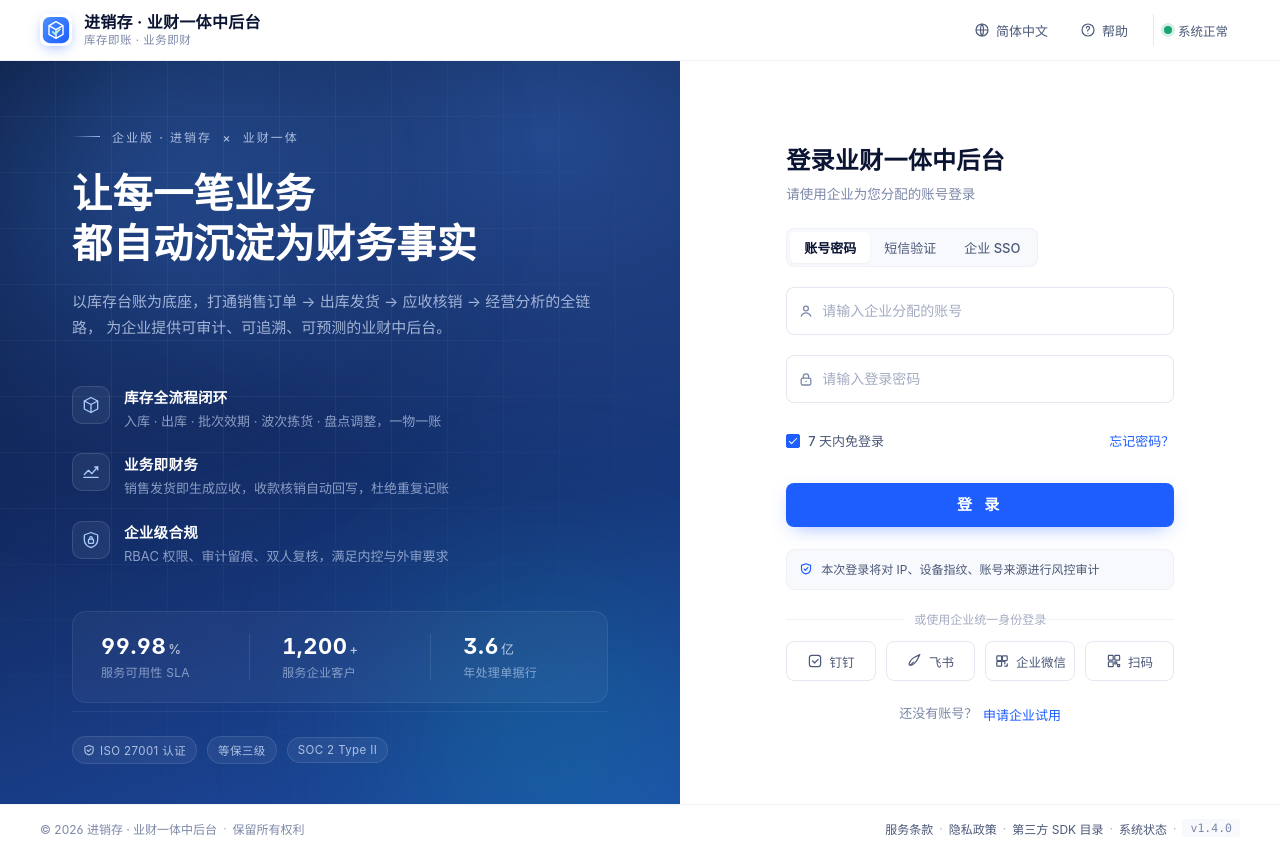
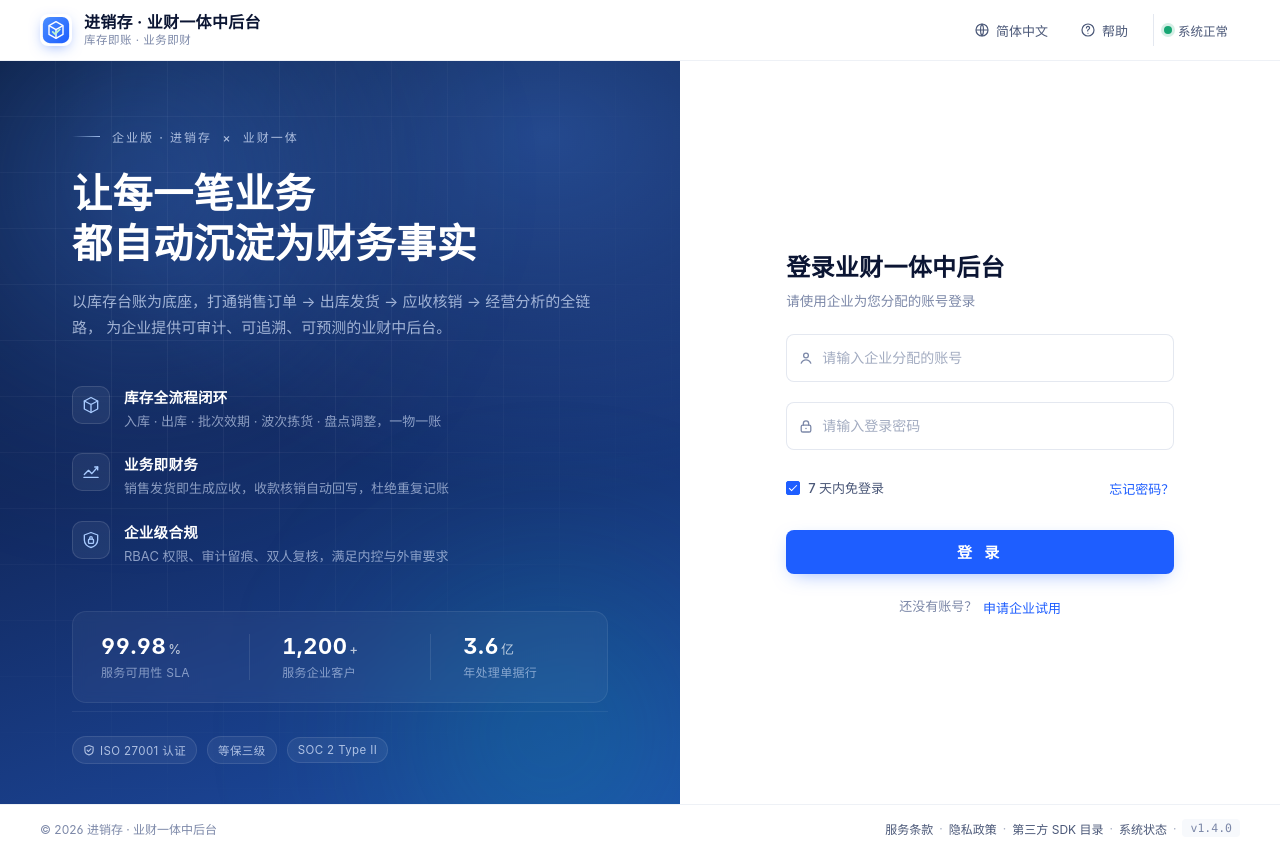
Before and after one commit to yeyege/psi-fin, a Vue app in the folder frontend-vue/: page /#/login in a window 1280 px wide. Built offline with nearby package versions, Linux system fonts and the light colour scheme; no server answers.

Commit message:
refactor(login): 去掉超出当前阶段的商业化字段(Tab/风控提示/SSO入口/保留所有权利)

```diff
--- a/frontend-vue/src/views/LoginView.vue
+++ b/frontend-vue/src/views/LoginView.vue
@@ -14,8 +14,6 @@ const userStore = useUserStore()
 const formRef = ref<FormInstance>()
 const loading = ref(false)
 const remember = ref(true)
-type LoginTab = 'password' | 'sms' | 'sso'
-const activeTab = ref<LoginTab>('password')
 const isMockEnv = import.meta.env.VITE_USE_MOCK === 'true'
 
 const form = reactive({ username: '', password: '' })
@@ -229,31 +227,6 @@ const comingSoon = (name: string) => ElMessage.info(`${name} 正在集成中，
             </p>
           </div>
 
-          <!-- 登录方式切换 -->
-          <div class="login-tabs" role="tablist">
-            <button
-              type="button"
-              role="tab"
-              class="tab"
-              :class="{ 'is-active': activeTab === 'password' }"
-              @click="activeTab = 'password'"
-            >账号密码</button>
-            <button
-              type="button"
-              role="tab"
-              class="tab"
-              :class="{ 'is-active': activeTab === 'sms' }"
-              @click="comingSoon('短信验证码登录')"
-            >短信验证</button>
-            <button
-              type="button"
-              role="tab"
-              class="tab"
-              :class="{ 'is-active': activeTab === 'sso' }"
-              @click="comingSoon('企业统一身份 SSO')"
-            >企业 SSO</button>
-          </div>
-
           <el-form
             ref="formRef"
             :model="form"
@@ -320,54 +293,6 @@ const comingSoon = (name: string) => ElMessage.info(`${name} 正在集成中，
             </el-button>
           </el-form>
 
-          <!-- 安全提示 -->
-          <div class="security-tip">
-            <svg viewBox="0 0 20 20" width="14" height="14" fill="none" stroke="currentColor" stroke-width="1.6" stroke-linecap="round" stroke-linejoin="round">
-              <path d="M10 2.5l6.5 2.3v4.4c0 3.7-2.8 6.9-6.5 7.8-3.7-.9-6.5-4.1-6.5-7.8V4.8z" />
-              <path d="M7.3 10l1.9 1.9 3.5-3.9" />
-            </svg>
-            <span>本次登录将对 IP、设备指纹、账号来源进行风控审计</span>
-          </div>
-
-          <!-- SSO 快速入口 -->
-          <div class="sso-block">
-            <div class="sso-divider"><span>或使用企业统一身份登录</span></div>
-            <div class="sso-list">
-              <button type="button" class="sso-btn" @click="comingSoon('钉钉免登')">
-                <svg viewBox="0 0 20 20" width="16" height="16" fill="none" stroke="currentColor" stroke-width="1.5" stroke-linejoin="round">
-                  <rect x="3" y="3" width="14" height="14" rx="3" />
-                  <path d="M7 10l2.5 2.5L14 8" stroke-linecap="round" />
-                </svg>
-                <span>钉钉</span>
-              </button>
-              <button type="button" class="sso-btn" @click="comingSoon('飞书授权登录')">
-                <svg viewBox="0 0 20 20" width="16" height="16" fill="none" stroke="currentColor" stroke-width="1.5" stroke-linejoin="round">
-                  <path d="M4 15.5c4-1 7-3.5 9-7.5l3-6-6 3c-4 2-6.5 5-7.5 9z" />
-                  <path d="M4 15.5l4-4" stroke-linecap="round" />
-                </svg>
-                <span>飞书</span>
-              </button>
-              <button type="button" class="sso-btn" @click="comingSoon('企业微信扫码')">
-                <svg viewBox="0 0 20 20" width="16" height="16" fill="none" stroke="currentColor" stroke-width="1.5" stroke-linejoin="round">
-                  <rect x="3.5" y="3.5" width="6" height="6" rx="1" />
-                  <rect x="10.5" y="3.5" width="6" height="6" rx="1" />
-                  <rect x="3.5" y="10.5" width="6" height="6" rx="1" />
-                  <path d="M10.5 10.5h3v3M16.5 13.5v3h-3" stroke-linecap="round" />
-                </svg>
-                <span>企业微信</span>
-              </button>
-              <button type="button" class="sso-btn" @click="comingSoon('扫码登录')">
-                <svg viewBox="0 0 20 20" width="16" height="16" fill="none" stroke="currentColor" stroke-width="1.5" stroke-linejoin="round">
-                  <rect x="3" y="3" width="6" height="6" rx="0.8" />
-                  <rect x="11" y="3" width="6" height="6" rx="0.8" />
-                  <rect x="3" y="11" width="6" height="6" rx="0.8" />
-                  <path d="M11 11h2.5v2.5H11zM14.5 14.5H17V17h-2.5z" />
-                </svg>
-                <span>扫码</span>
-              </button>
-            </div>
-          </div>
-
           <p class="form-foot-note">
             还没有账号？
             <el-link type="primary" underline="never" @click="comingSoon('开通企业租户')">申请企业试用</el-link>
@@ -380,8 +305,6 @@ const comingSoon = (name: string) => ElMessage.info(`${name} 正在集成中，
     <footer class="page-footer">
       <div class="foot-left">
         <span>© {{ year }} 进销存 · 业财一体中后台</span>
-        <span class="foot-sep">·</span>
-        <span>保留所有权利</span>
       </div>
       <div class="foot-right">
         <a class="foot-link" @click="comingSoon('服务条款')">服务条款</a>
@@ -745,36 +668,6 @@ const comingSoon = (name: string) => ElMessage.info(`${name} 正在集成中，
   border-radius: 4px;
 }
 
-/* 登录方式 tabs */
-.login-tabs {
-  display: inline-flex;
-  padding: 3px;
-  background: var(--surface-alt);
-  border: 1px solid var(--line-soft);
-  border-radius: 8px;
-  margin-bottom: 20px;
-}
-.tab {
-  appearance: none;
-  border: 0;
-  background: transparent;
-  padding: 6px 14px;
-  font-size: 13px;
-  color: var(--ink-500);
-  border-radius: 6px;
-  cursor: pointer;
-  font-weight: 500;
-  transition: all 0.18s ease;
-  font-family: inherit;
-}
-.tab:hover { color: var(--brand-500); }
-.tab.is-active {
-  background: var(--surface);
-  color: var(--ink-900);
-  box-shadow: var(--shadow-sm);
-  font-weight: 600;
-}
-
 /* 表单控件精修 */
 .form-card :deep(.el-form-item) { margin-bottom: 20px; }
 .form-card :deep(.el-form-item__label) { display: none; }
@@ -854,71 +747,6 @@ const comingSoon = (name: string) => ElMessage.info(`${name} 正在集成中，
 .login-btn:active { transform: translateY(0); }
 :deep(.login-btn.el-button.is-loading) { letter-spacing: 2px; }
 
-.security-tip {
-  display: flex;
-  align-items: center;
-  gap: 8px;
-  padding: 10px 12px;
-  margin-top: 22px;
-  background: var(--surface-alt);
-  border: 1px solid var(--line-soft);
-  border-radius: 8px;
-  color: var(--ink-500);
-  font-size: 12px;
-  line-height: 1.6;
-}
-.security-tip svg { color: var(--brand-500); flex-shrink: 0; }
-
-/* SSO */
-.sso-block { margin-top: 20px; }
-.sso-divider {
-  position: relative;
-  text-align: center;
-  color: var(--ink-300);
-  font-size: 12px;
-  margin-bottom: 14px;
-}
-.sso-divider::before,
-.sso-divider::after {
-  content: '';
-  position: absolute;
-  top: 50%;
-  width: 38%;
-  height: 1px;
-  background: var(--line-soft);
-}
-.sso-divider::before { left: 0; }
-.sso-divider::after { right: 0; }
-.sso-divider span { padding: 0 10px; background: var(--surface); position: relative; }
-
-.sso-list {
-  display: grid;
-  grid-template-columns: repeat(4, 1fr);
-  gap: 10px;
-}
-.sso-btn {
-  appearance: none;
-  display: inline-flex;
-  align-items: center;
-  justify-content: center;
-  gap: 6px;
-  height: 40px;
-  padding: 0 6px;
-  font-size: 12.5px;
-  font-family: inherit;
-  color: var(--ink-500);
-  background: var(--surface);
-  border: 1px solid var(--line);
-  border-radius: 8px;
-  cursor: pointer;
-  transition: all 0.15s ease;
-}
-.sso-btn:hover {
-  color: var(--brand-500);
-  border-color: var(--brand-100);
-  background: var(--brand-50);
-}
-
 .form-foot-note {
   margin: 22px 0 0;
   text-align: center;
@@ -993,9 +821,6 @@ const comingSoon = (name: string) => ElMessage.info(`${name} 正在集成中，
   }
 }
 @media (max-width: 480px) {
-  .sso-list { grid-template-columns: repeat(2, 1fr); }
   .brand-sub { display: none; }
-  .login-tabs { width: 100%; }
-  .tab { flex: 1; text-align: center; }
 }
 </style>
```
